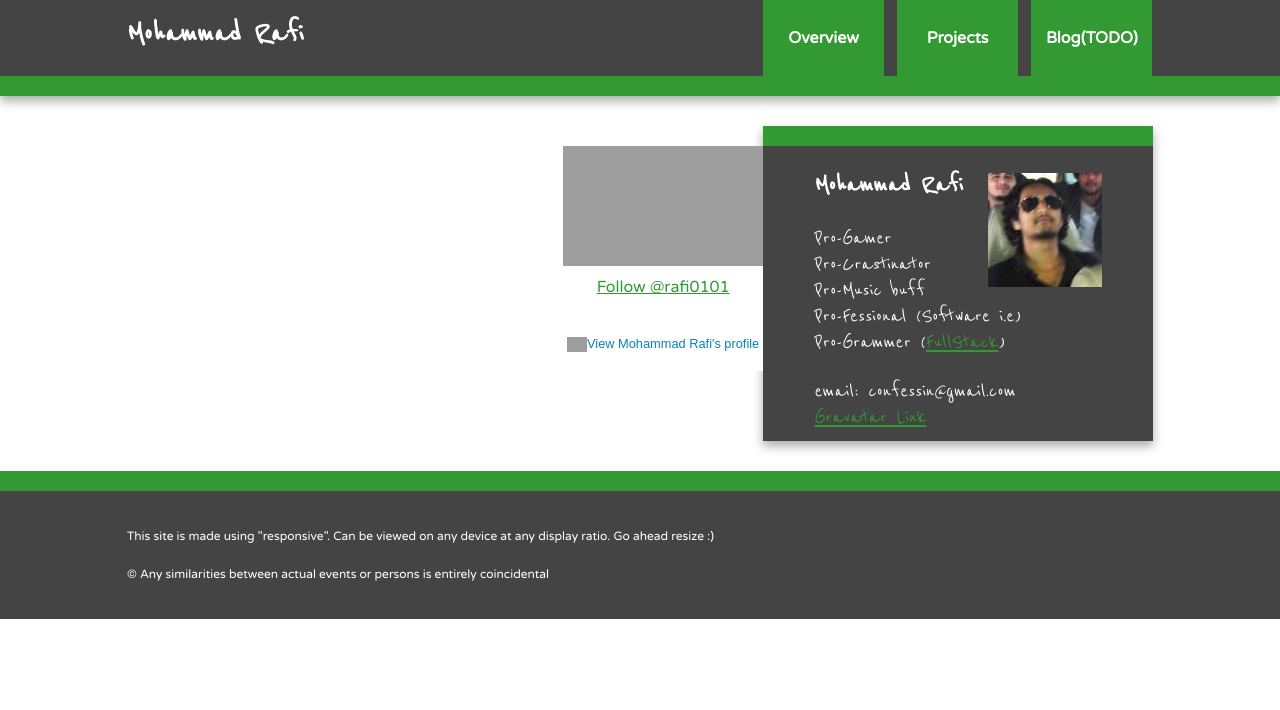
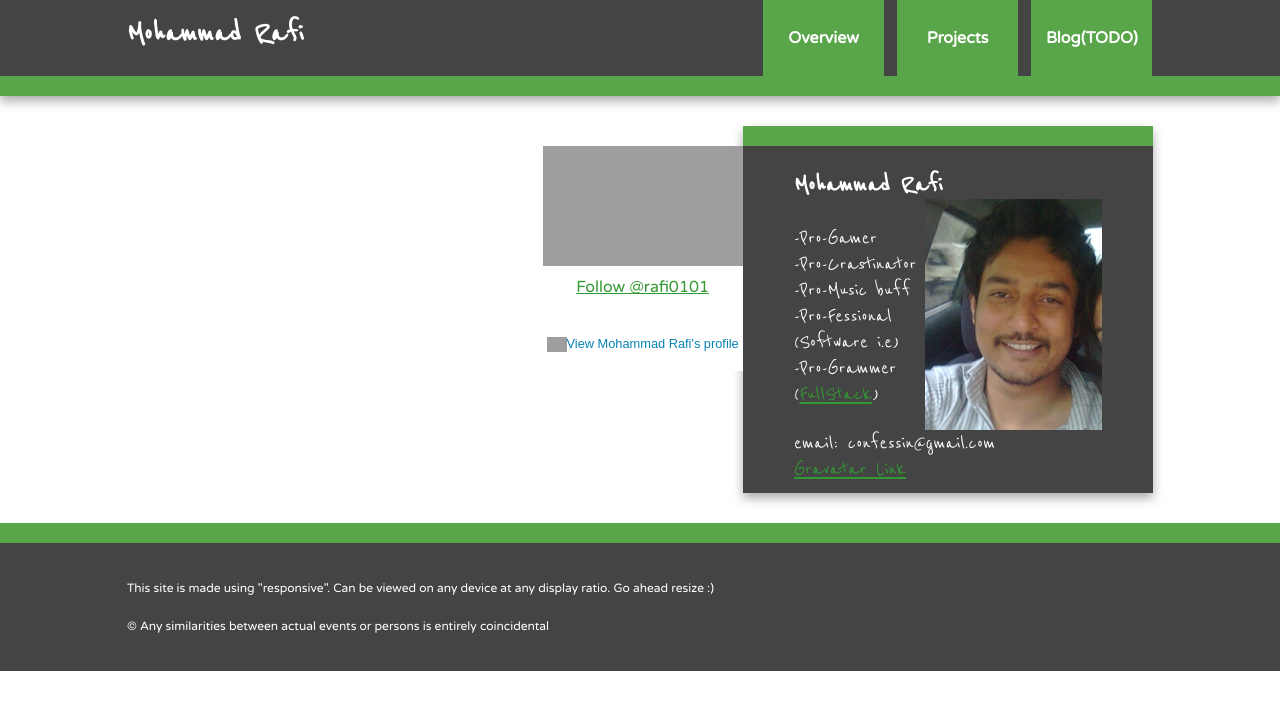
Before and after one commit to confessin/mysite, a Python web app: template templates/base.html in a window 1280 px wide. Shown: the top 710 px of the page. Run offline with Jinja, Linux system fonts and the light colour scheme; the template is opened without the code that fills it, so the values that code supplies are empty; some libraries are stand-ins or nearby versions; grey boxes are pictures that could not be loaded.

Commit message:
Fixed the image and the too much green.

```diff
--- a/css/main.css
+++ b/css/main.css
@@ -74,12 +74,12 @@ body {
    =================== */
 
 .header-container {
-    border-bottom: 20px solid #339933;
+    border-bottom: 20px solid #59A54A;
 }
 
 .footer-container,
 .main aside {
-    border-top: 20px solid #339933;
+    border-top: 20px solid #59A54A;
 }
 
 .header-container,
@@ -120,7 +120,7 @@ nav a {
     font-weight: bold;
 
     color: white;
-    background: #339933;
+    background: #59A54A;
 }
 
 nav a:hover,
@@ -262,7 +262,7 @@ nav a:hover {
 
     .main aside {
         float: right;
-        width: 28%;
+        width: 30%;
     }
 }
 
--- a/templates/base.html
+++ b/templates/base.html
@@ -40,12 +40,12 @@
 
       {% block article %}{% endblock %}
                 <aside class="profile">
-                <h3>Mohammad Rafi <img style="float:right" src="img/rafi2.jpg"></h3>
-                <p> Pro-Gamer<br/>
-                Pro-Crastinator<br/>
-                Pro-Music buff<br />
-                Pro-Fessional (Software i.e)<br/>
-                Pro-Grammer (<a href="http://www.facebook.com/note.php?note_id=461505383919" target="_blank">FullStack</a>)<br/></p>
+                <h3>Mohammad Rafi <img style="float:right" src="img/rafi3.jpg"></h3>
+                <p>-Pro-Gamer<br/>
+                -Pro-Crastinator<br/>
+                -Pro-Music buff<br />
+                -Pro-Fessional (Software i.e)<br/>
+                -Pro-Grammer (<a href="http://www.facebook.com/note.php?note_id=461505383919" target="_blank">FullStack</a>)<br/></p>
                 <span>email: confessin@gmail.com</span>
                 <div class="vcard">
                     <a class="url fn" href="http://en.gravatar.com/confessin" target="_blank">Gravatar Link</a>
```
Also changed, not shown: img/rafi3.jpg (added).
